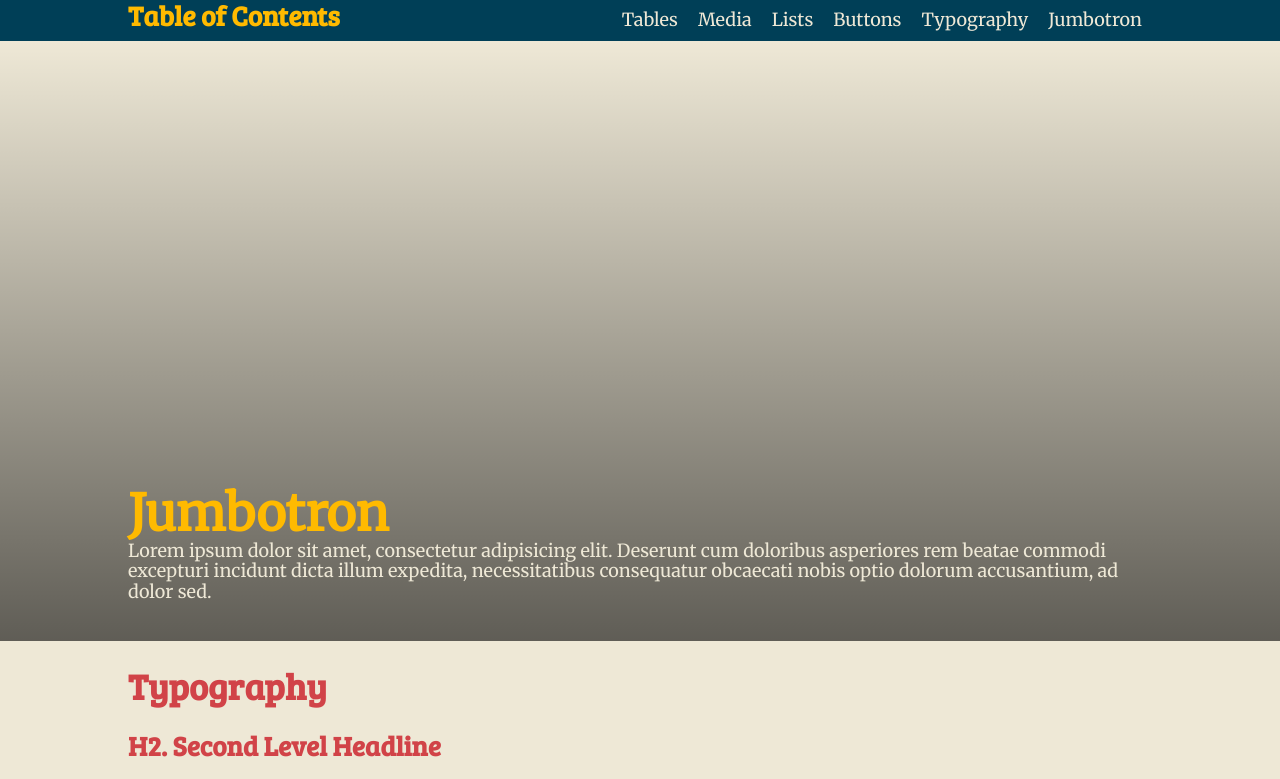
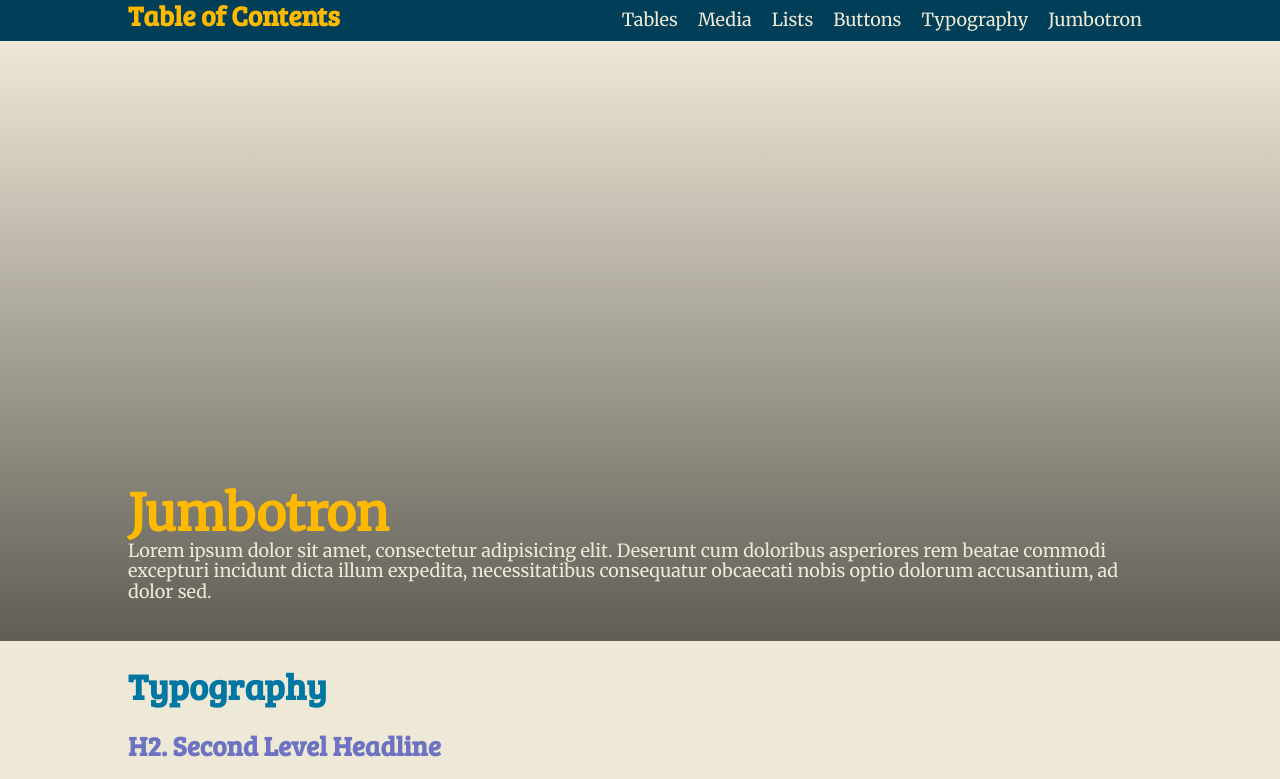
Before and after one commit to matracey/sass-essential-training, a website: page builds/sassEssentials/index.html in a window 1280 px wide. Shown: the top 779 px of the page. Drawn offline with nearby package versions, Linux system fonts and the light colour scheme; files that its build step writes are made by us from their sources.

Commit message:
for loop

```diff
--- a/process/sass/_base.scss
+++ b/process/sass/_base.scss
@@ -11,12 +11,19 @@ body {
     background-color: $color-backgrounds;
 }
 
+$color-headlines: $blue, $purple, $green, $red, $orange, $yellow;
+
 h1, h2, h3, h4, h5, h6 {
     font-family: $font-highlight;
-    color: $color-headlines;
 }
 
 .container {
     width: 80%;
     margin: 0 auto;
 }
+
+@for $item from 1 through length($color-headlines) {
+    h#{$item} {
+        color: nth($list: $color-headlines, $n: $item);
+    }
+}
```
